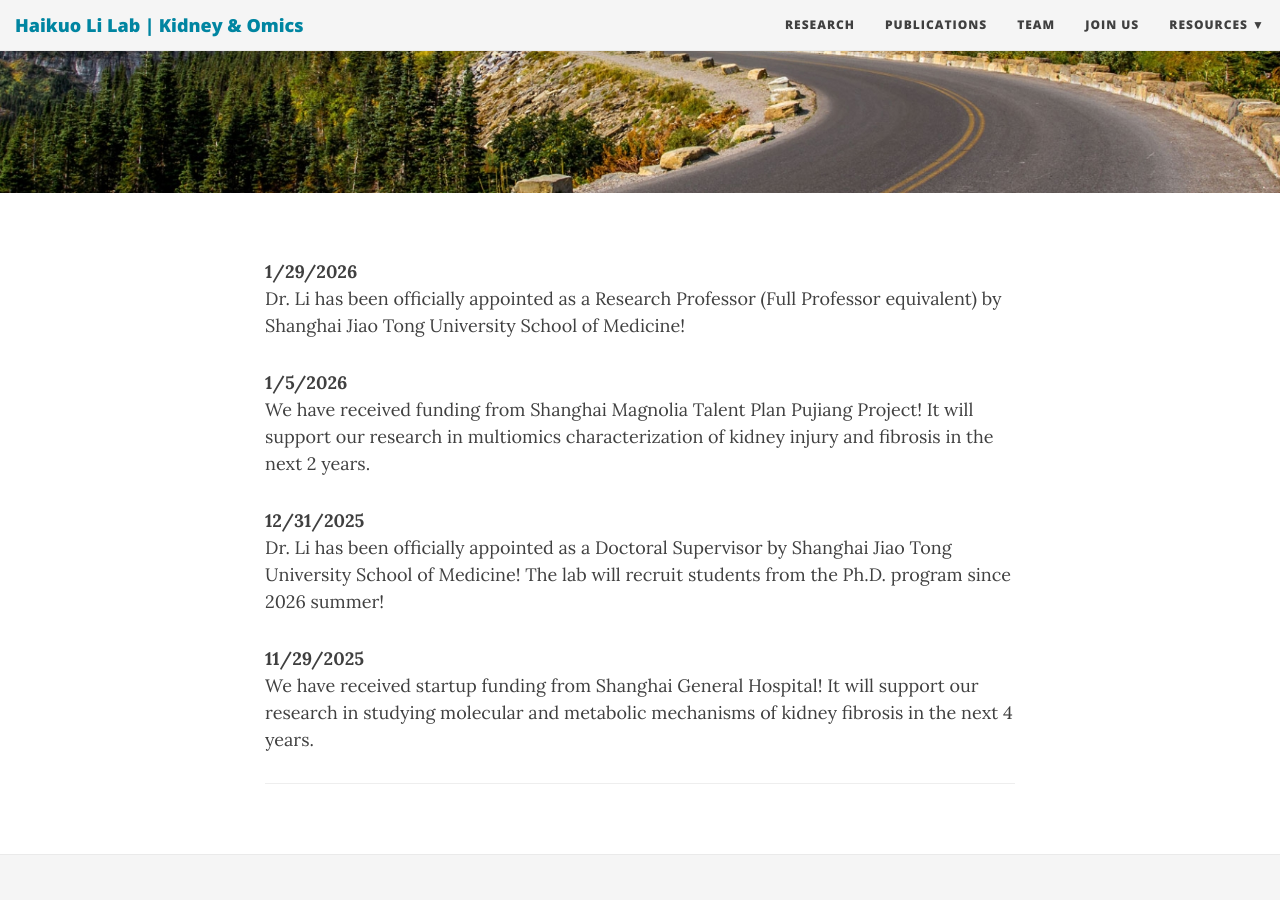
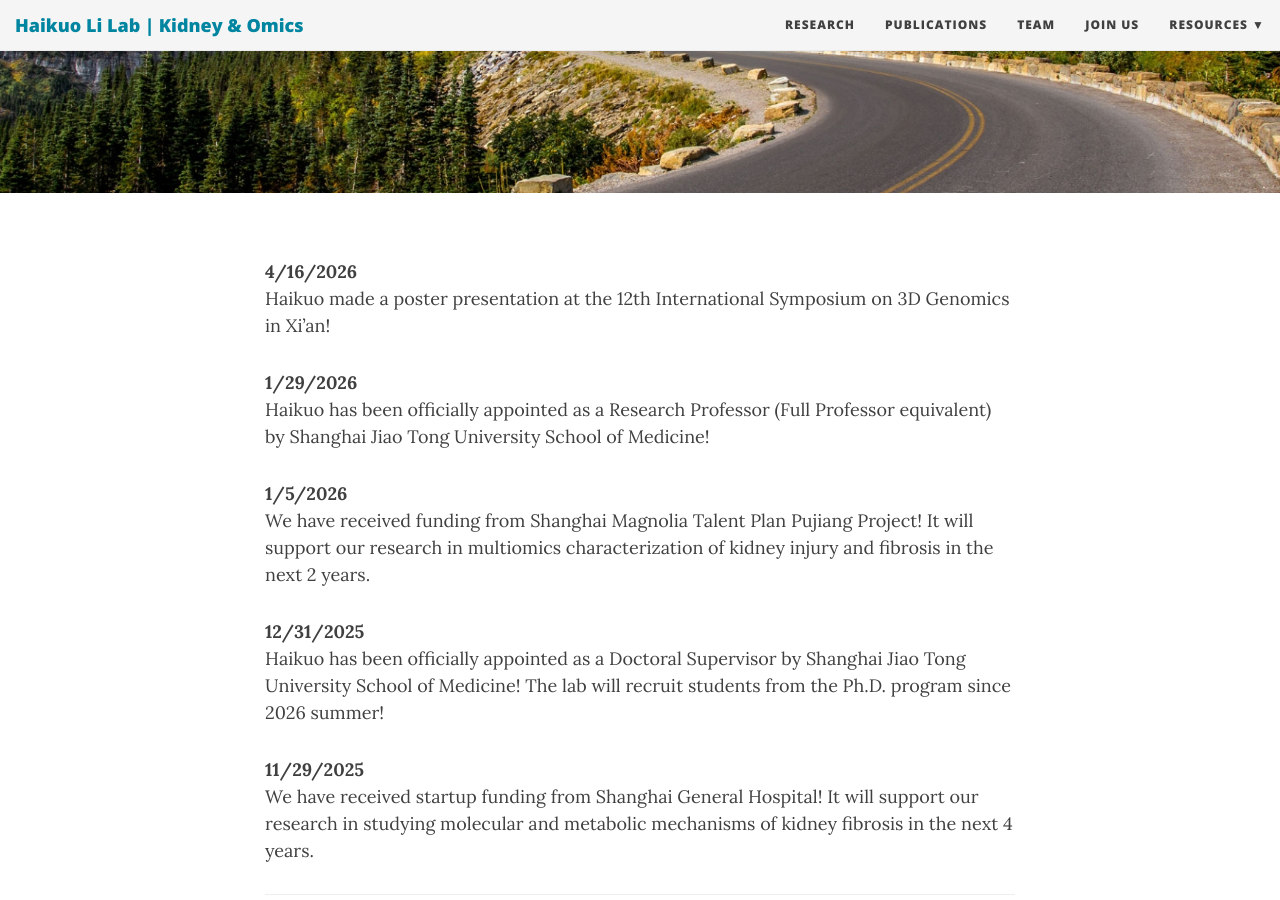
Before and after one commit to TheLiLab/thelilab.github.io, a Jekyll site: the page built from News.md, in a window 1280 px wide and 900 px high, scrolled down 296 px. Built offline with Jekyll 4.4.1, drawn with Linux system fonts in a browser that asks for light colours; nearby versions of some CDN libraries.

Commit message:
Update News.md

```diff
--- a/News.md
+++ b/News.md
@@ -7,14 +7,17 @@ bigimg:
 
 ---
 
+<strong>4/16/2026</strong><br>
+Haikuo made a poster presentation at the 12th International Symposium on 3D Genomics in Xi’an!
+
 <strong>1/29/2026</strong><br>
-Dr. Li has been officially appointed as a Research Professor (Full Professor equivalent) by Shanghai Jiao Tong University School of Medicine!
+Haikuo has been officially appointed as a Research Professor (Full Professor equivalent) by Shanghai Jiao Tong University School of Medicine!
 
 <strong>1/5/2026</strong><br>
 We have received funding from Shanghai Magnolia Talent Plan Pujiang Project! It will support our research in multiomics characterization of kidney injury and fibrosis in the next 2 years.
 
 <strong>12/31/2025</strong><br>
-Dr. Li has been officially appointed as a Doctoral Supervisor by Shanghai Jiao Tong University School of Medicine! The lab will recruit students from the Ph.D. program since 2026 summer!
+Haikuo has been officially appointed as a Doctoral Supervisor by Shanghai Jiao Tong University School of Medicine! The lab will recruit students from the Ph.D. program since 2026 summer!
 
 <strong>11/29/2025</strong><br>
 We have received startup funding from Shanghai General Hospital! It will support our research in studying molecular and metabolic mechanisms of kidney fibrosis in the next 4 years.
```
